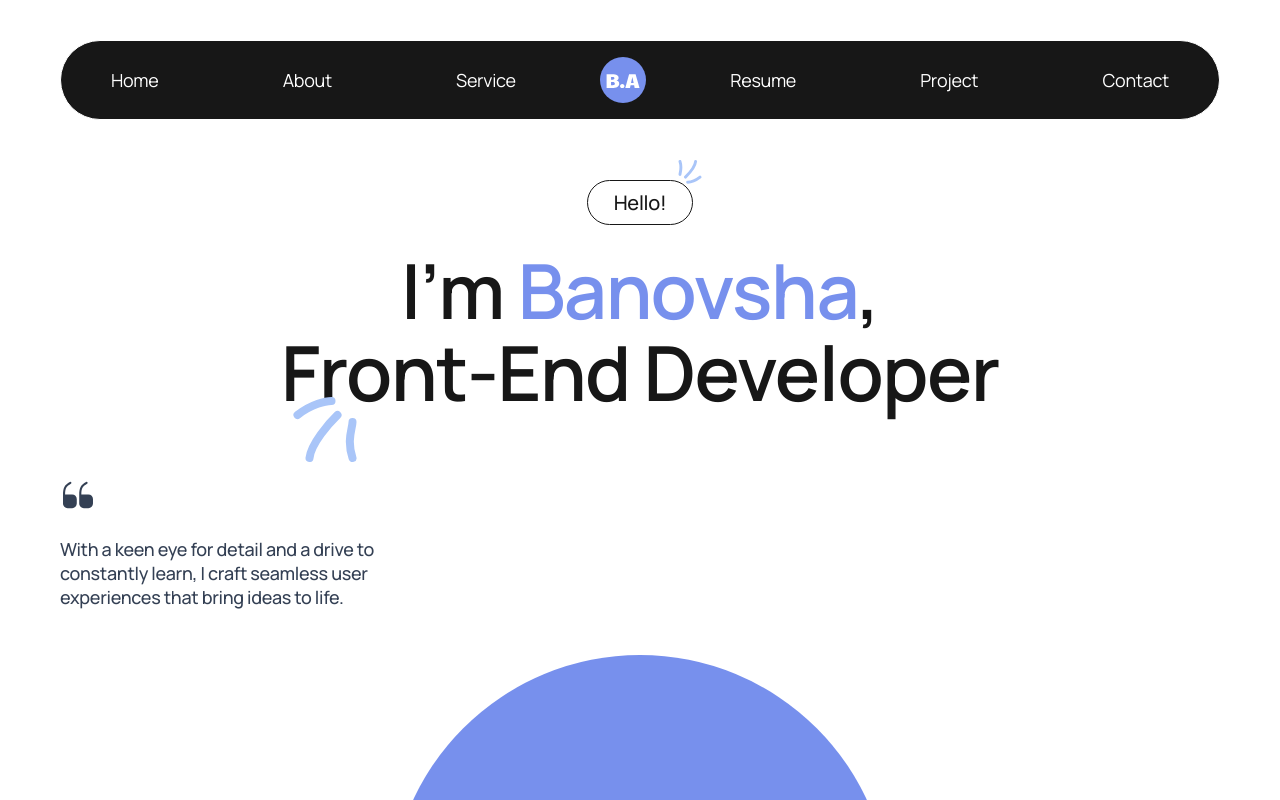
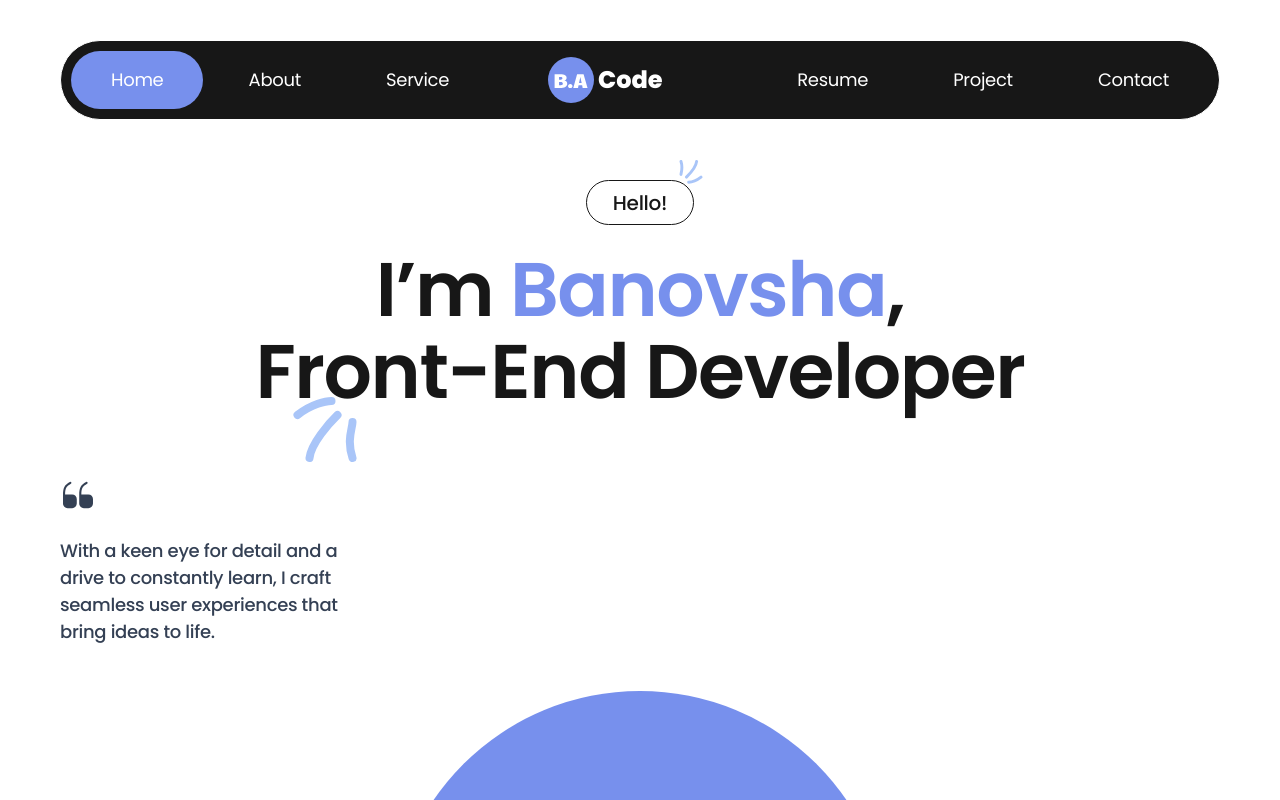
Before and after one commit to banovshaa/portfolio, a Next.js app: page / in a window 1280 px wide. Shown: the top 800 px of the page. Built offline with nearby package versions, Linux system fonts and the light colour scheme.

Commit message:
Header hover effects added

```diff
--- a/app/layout.tsx
+++ b/app/layout.tsx
@@ -1,7 +1,7 @@
 import type { Metadata } from "next";
 import "@/assets/css/global.scss";
 import Header from "@/components/shared/Header/Header";
-import { Manrope } from "next/font/google";
+import { Poppins } from "next/font/google";
 import Footer from "@/components/shared/Footer/Footer";
 
 export const metadata: Metadata = {
@@ -13,7 +13,12 @@ export const metadata: Metadata = {
 //   display: "swap",
 // });
 
-const manrope = Manrope({ subsets: ["latin"] });
+const poppins = Poppins({
+  subsets: ["latin"],
+  weight: ["300", "400", "500", "600", "700", "800", "900"],
+  variable: "--font-poppins",
+  display: "swap",
+});
 
 // export const urbanist = Urbanist({
 //   subsets: ["latin"],
@@ -26,7 +31,7 @@ export default function RootLayout({
   children: React.ReactNode;
 }>) {
   return (
-    <html lang="en" className={manrope.className}>
+    <html lang="en" className={poppins.className}>
       <body>
         <Header />
         <main>{children}</main>
--- a/components/pages/home/About/About.module.scss
+++ b/components/pages/home/About/About.module.scss
@@ -40,6 +40,11 @@
       font-size: 20px;
       font-weight: 600;
       letter-spacing: -0.48px;
+      transition: 0.3s;
+      &:hover {
+        background: #151515;
+        color: #fff;
+      }
     }
   }
 }
--- a/components/pages/home/Skills/SkillCard/SkillCard.module.scss
+++ b/components/pages/home/Skills/SkillCard/SkillCard.module.scss
@@ -7,6 +7,15 @@
   flex-direction: column;
   min-height: 550px;
   position: relative;
+  transition: 0.3s;
+  &:hover {
+    background-color: #7790ed;
+    & .btn__wrapper {
+      & button {
+        // background-color: #7790ed;
+      }
+    }
+  }
   &__header {
     border-bottom: 2px solid rgba(249, 250, 251, 0.3);
     padding: 44px 0 23px;
--- a/components/pages/home/Skills/Skills.tsx
+++ b/components/pages/home/Skills/Skills.tsx
@@ -8,7 +8,7 @@ const Skills = () => {
     <section className={`${styles.skills} container`}>
       <div className={styles.title__wrapper}>
         <h4 className={styles.title}>
-          My <span>Services</span>
+          My <span>Skills</span>
         </h4>
         <p className={styles.subtitle}>
           Lorem ipsum dolor sit amet, consectetur adipiscing elit. Duis lacus
--- a/components/shared/Header/Header.module.scss
+++ b/components/shared/Header/Header.module.scss
@@ -3,7 +3,7 @@
   &__inner {
     align-items: center;
     backdrop-filter: blur(7.5px);
-    background: #171717;
+    background-color: #171717;
     border-radius: 50px;
     border: 1px solid #fff;
     display: flex;
@@ -19,8 +19,57 @@
         font-weight: 400;
         letter-spacing: -0.3px;
       }
+      &.main {
+        background-color: #7790ed;
+      }
+      &:not(.main):hover {
+        background-color: rgba(104, 104, 104, 0.2);
+      }
+    }
+    & .logo__wrapper {
+      align-items: center;
+      display: flex;
+      gap: 4px;
+      transition: 0.3s;
+      margin-left: 54px;
+      & .visible {
+        width: 150px;
+        & h4 {
+          color: #fff;
+          font-weight: 800;
+          font-size: 24px;
+        }
+      }
+      & .hidden {
+        height: 0;
+        opacity: 0;
+        width: 0;
+        & p {
+          color: #868a8f;
+          font-size: 12px;
+          line-height: normal;
+          margin-bottom: 2px;
+        }
+        & h4 {
+          color: #fff;
+          font-size: 14px;
+          font-weight: 700;
+        }
+      }
       &:hover {
-        background: #7790ed;
+        & .hidden {
+          height: auto;
+          opacity: 1;
+          width: 150px;
+        }
+        & .visible {
+          height: 0;
+          opacity: 0;
+          width: 0;
+        }
+        & .logo {
+          transform: translateX(-8px);
+        }
       }
     }
   }
--- a/components/shared/Header/Header.tsx
+++ b/components/shared/Header/Header.tsx
@@ -8,11 +8,26 @@ const Header = () => {
     <header className={`${styles.header} container`}>
       <nav className={styles.header__inner}>
         {headerNav.slice(0, 3).map((element, index) => (
-          <Link href={element.path} key={`navL_${index}`}>
+          <Link
+            href={element.path}
+            key={`navL_${index}`}
+            className={index === 0 ? styles.main : ""}
+          >
             <span>{element.name}</span>
           </Link>
         ))}
-        <Logo />
+        <div className={styles.logo__wrapper}>
+          <div className={styles.logo}>
+            <Logo />
+          </div>
+          <div className={styles.visible}>
+            <h4>Code</h4>
+          </div>
+          <div className={styles.hidden}>
+            <p>Made by</p>
+            <h4>Banovsha Abdiyeva</h4>
+          </div>
+        </div>
         {headerNav.slice(3).map((element, index) => (
           <Link href={element.path} key={`navR_${index}`}>
             <span>{element.name}</span>
```
